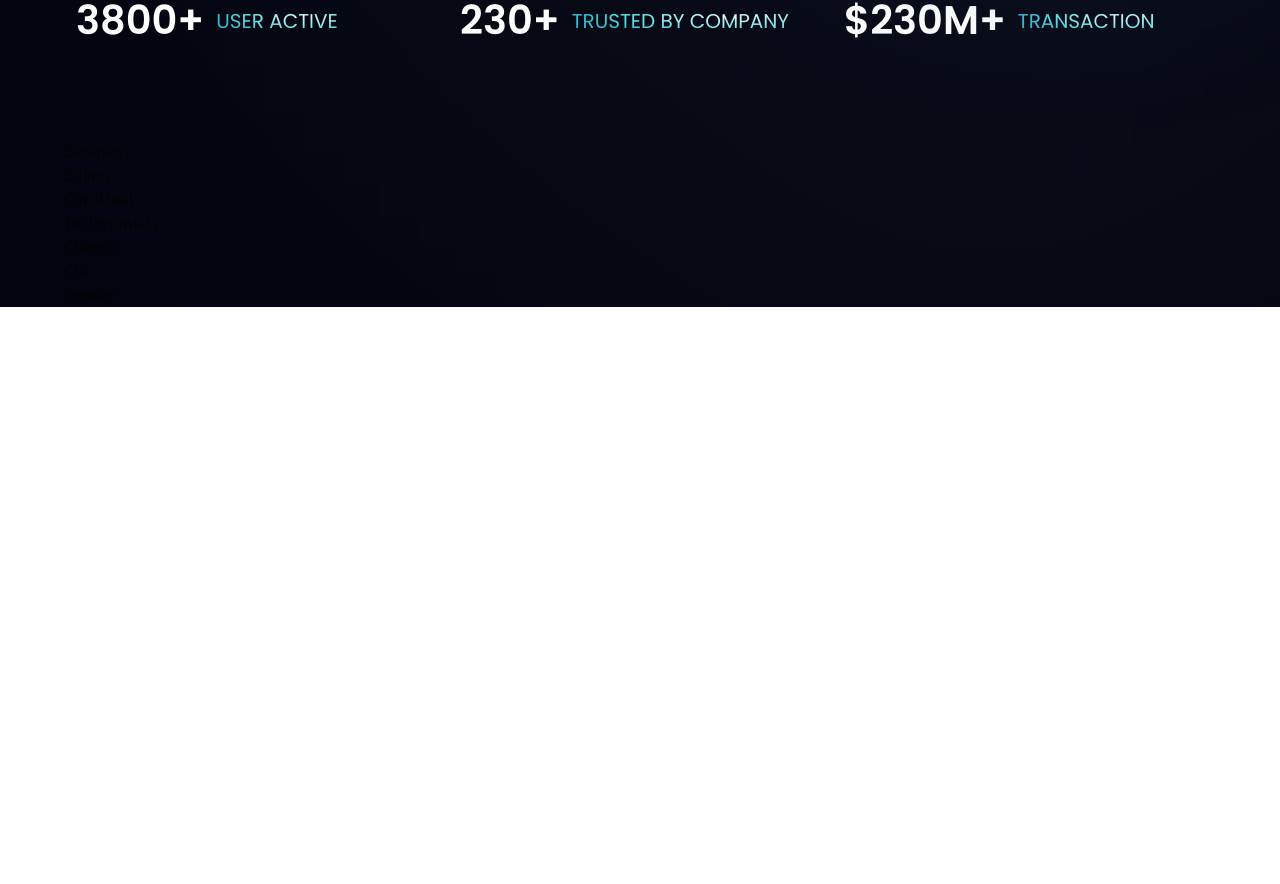
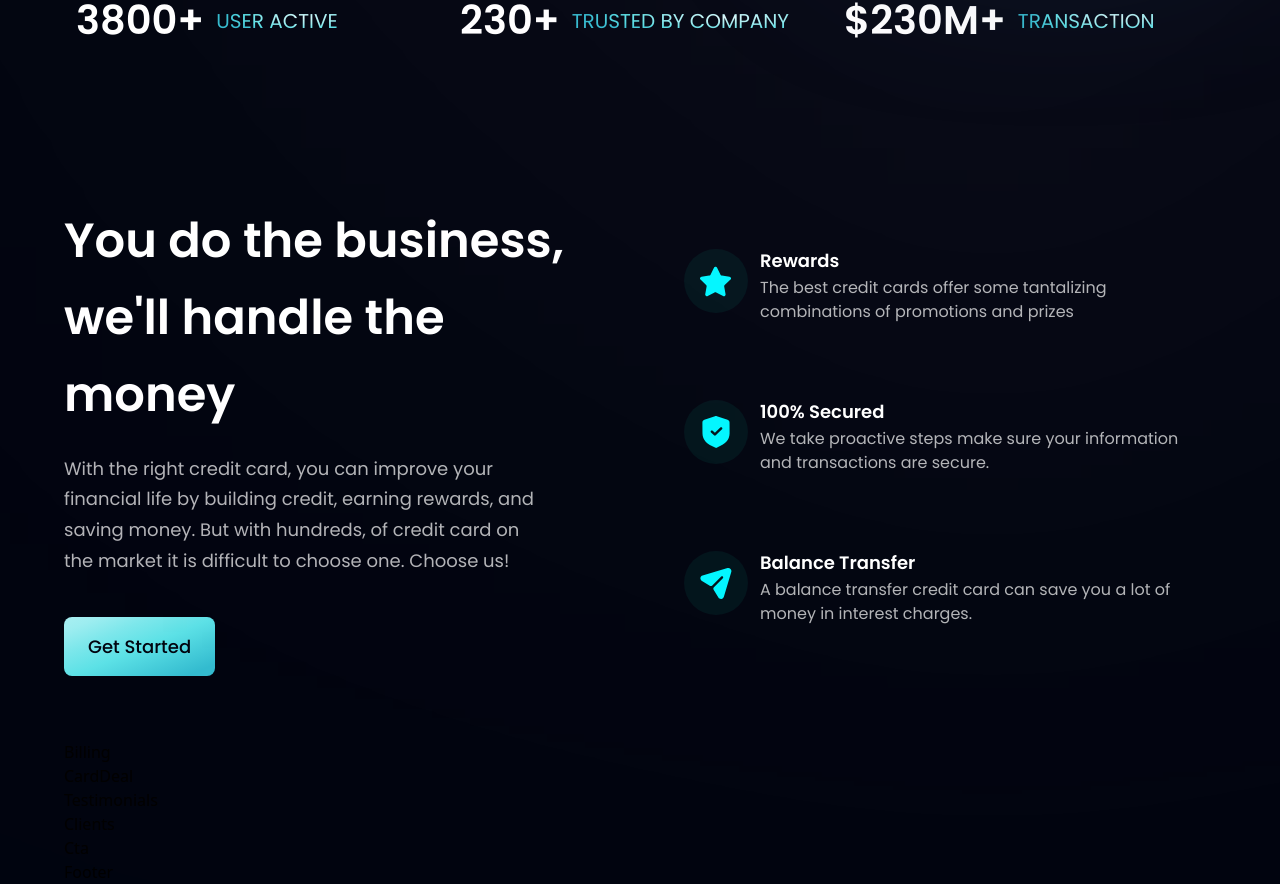
Before and after one commit to sagarsubedi/landing_page, a React (Vite) app: page / in a window 1280 px wide. Shown: the part 806-1690 px from the top of the page. Before the commit the page ends 1113 px from the top, so only its background shows below. Built offline with nearby package versions, Linux system fonts and the light colour scheme.

Commit message:
feat: features section completed

```diff
--- a/src/components/Business.jsx
+++ b/src/components/Business.jsx
@@ -1,9 +1,40 @@
-import React from 'react'
+import { features } from '../constants'
+import styles, { layout } from '../style'
+import Button from './Button'
 
-const Business = () => {
-  return (
-    <div>Business</div>
-  )
-}
+// one time use
+const FeatureCard = ({icon, title, content, index}) => (
+  <div className={`flex flex-row p-6 rounded-[20px] ${index !== features.length - 1 ? 'mb-6' : 'mb-0'} feature-card`}>
+    <div className={`w-[64px] h-[64px] rounded-full ${styles.flexCenter} bg-dimBlue`}>
+      <img src={icon} alt={icon} className="w-[50%] h-[50%] object-contain" />
+    </div>
+
+    <div className="flex-1 flex flex-col ml-3">
+      <h4 className='font-poppins font-semibold text-white text-[18px] leading-[23px] mb-1'>{title}</h4>
+      <p className='font-poppins font-normal text-dimWhite text-[16px] leading-[24px] mb-1'>{ content }</p>
+    </div>
+  </div>
+)
+
+const Business = () => (
+  <section id="features" className={layout.section}>
+    <div className={layout.sectionInfo}>
+      <h2 className={styles.heading2}>You do the business, <br className='sm:block hidden' /> we'll handle the money</h2>
+      <p className={`${styles.paragraph} max-w-[478px] mt-5`}>With the right credit card, you can improve your financial life by building credit, earning rewards, and saving money. But with hundreds, of credit card on the market it is difficult to choose one. Choose us!</p>
+
+      <Button styles="mt-10" text="Get Started" />
+    </div>
+
+    <div className={`${layout.sectionImg} flex-col`}>
+      {
+        features.map(
+          (feature, index) => (
+            <FeatureCard key={feature.id} {...feature} index={index} />
+          )
+        )
+      }
+    </div>
+  </section>
+)
 
 export default Business
```
